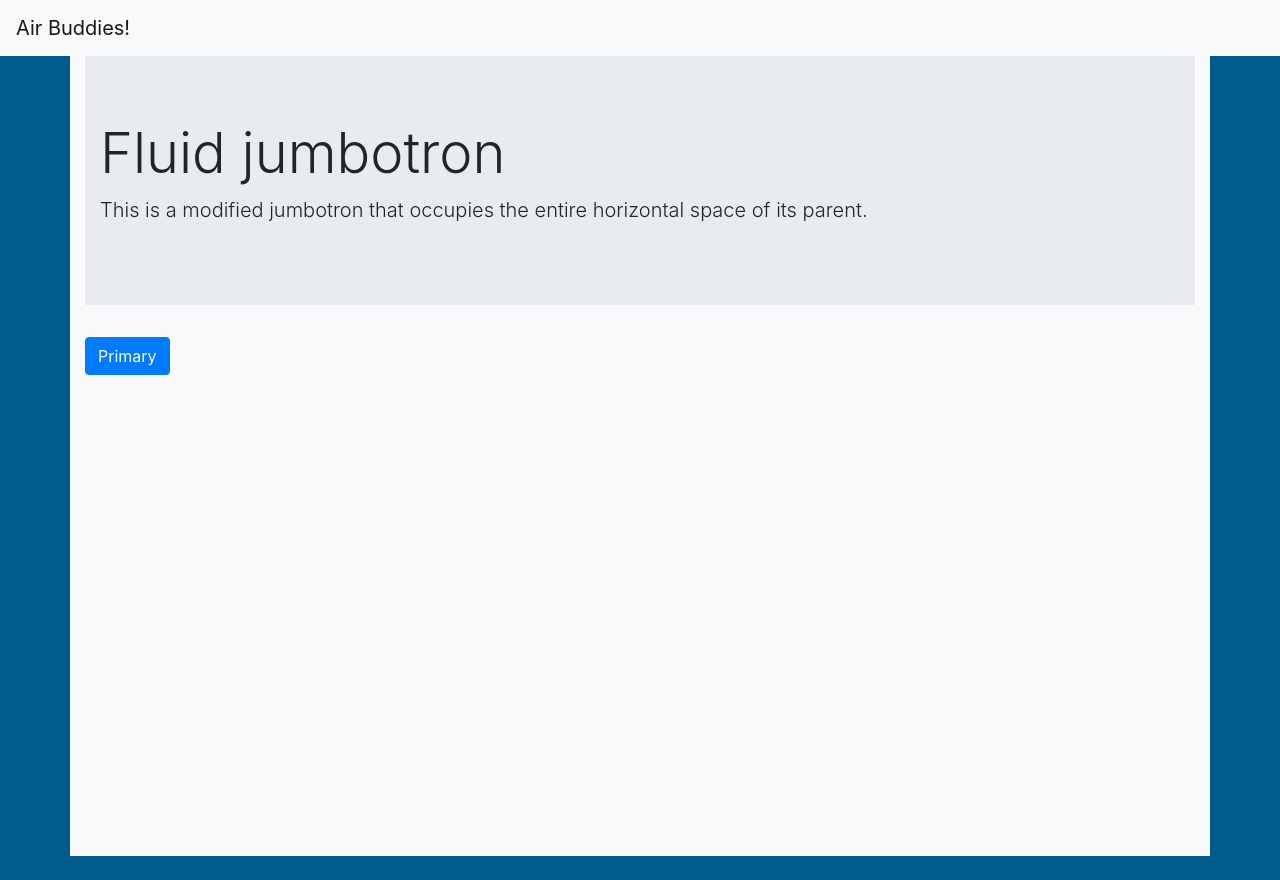
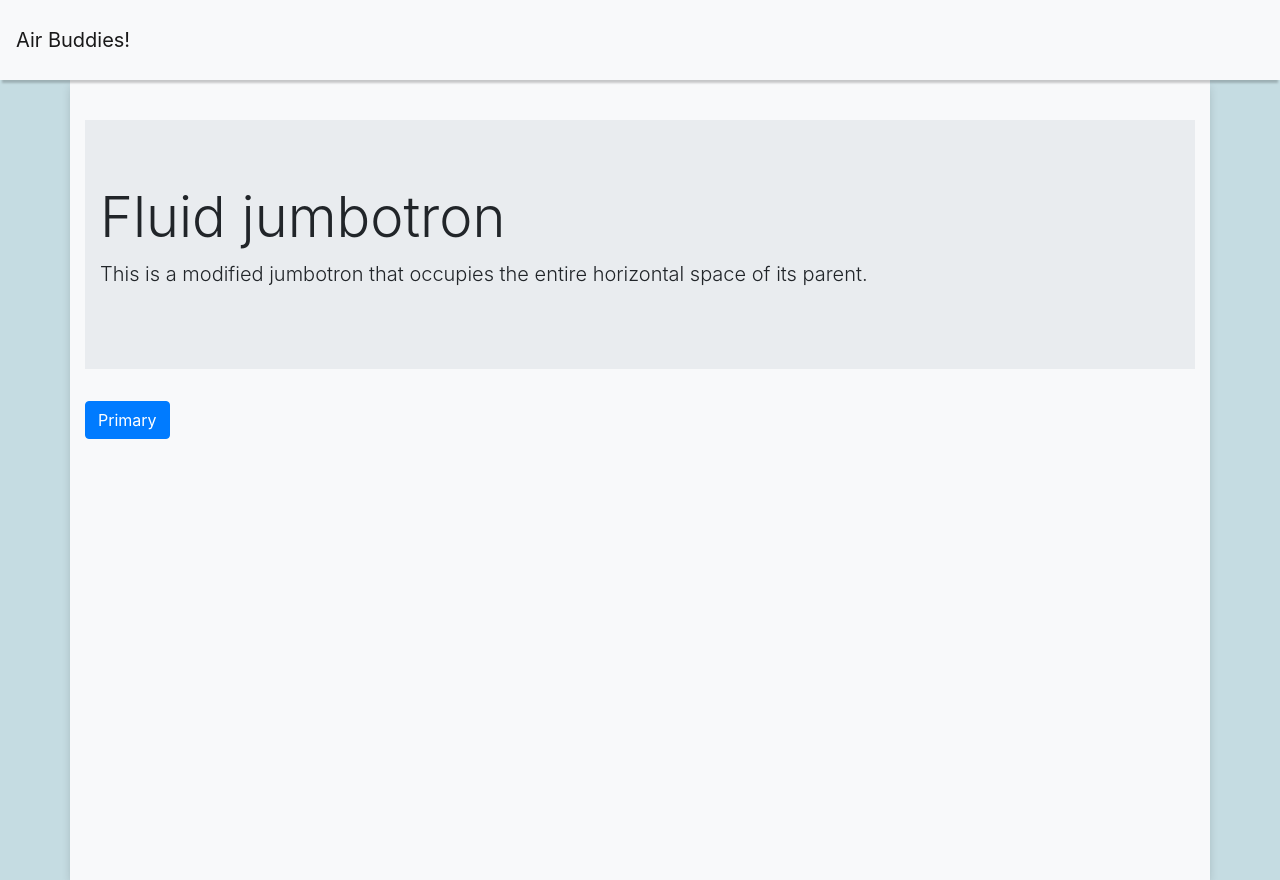
Before and after one commit to monghaii/AirBuddies-HackTX2019, a plain HTML site: page index.html in a window 1280 px wide. Before the commit the page ends 856 px from the top, so only its background shows below. Drawn offline with nearby package versions, Linux system fonts and the light colour scheme.

Commit message:
minor changes

```diff
--- a/index.html
+++ b/index.html
@@ -28,12 +28,11 @@
     </head>
 
     <body>
-
-        <nav class="navbar sticky-top navbar-light bg-light">
+        <nav class="mainNav navbar sticky-top navbar-light bg-light">
           <a class="navbar-brand" href="#">Air Buddies!</a>
         </nav>
         <div class="container bg-light mainDiv">
-            <div class="jumbotron jumbotron-fluid">
+            <div class="splashIMG jumbotron jumbotron-fluid">
               <div class="container">
                 <h1 class="display-4">Fluid jumbotron</h1>
                 <p class="lead">This is a modified jumbotron that occupies the entire horizontal space of its parent.</p>
--- a/stylesheet.css
+++ b/stylesheet.css
@@ -1,5 +1,5 @@
 body {
-    background-color: #005C8E;
+    background-color: #C5DCE2;
 }
 
 h1 {
@@ -8,8 +8,21 @@ h1 {
 
 .bg-light {
     background-color: #F7FCFF;
+    box-shadow: 0 5px 10px -2px rgba(0,0,0,.2);
 }
 
 .mainDiv {
     min-height: 100vh;
+    padding-top: 40px;
 }
+
+.splashIMG {
+
+}
+
+.mainNav {
+    margin-top: -200;
+    padding-top: 20px;
+    padding-bottom: 20px;
+    box-shadow: 0 5px 2px -2px rgba(0,0,0,.2);
+}
```
